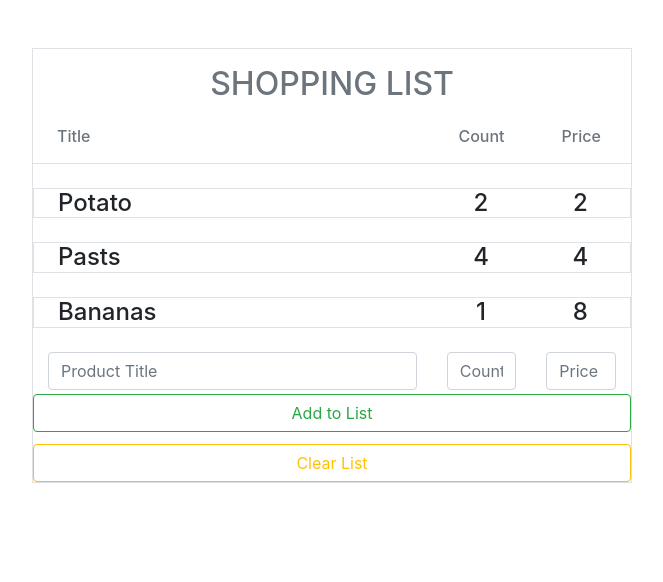
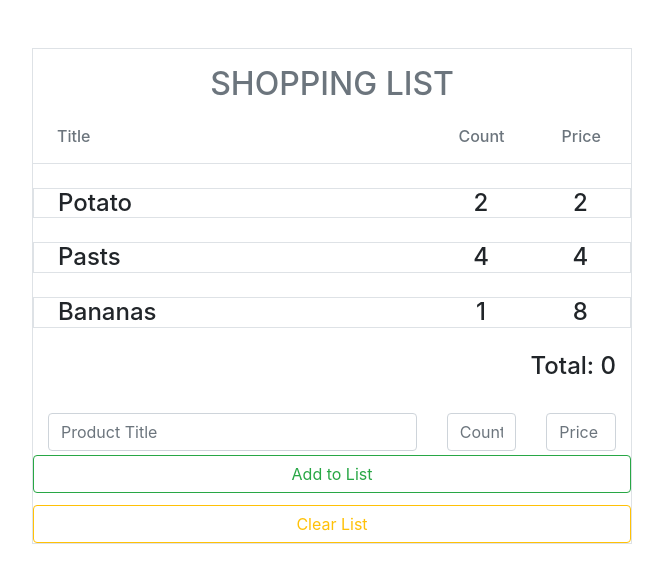
Before and after one commit to slvDev/shopping-basket, a React (Create React App) app: page / in a window 1280 px wide. Shown: the top 582 px of the page, without its empty margins (308-971 px from the left). Built offline with nearby package versions, Linux system fonts and the light colour scheme.

Commit message:
Add Footer and cleanup AddProductForm

```diff
--- a/src/Components/App.js
+++ b/src/Components/App.js
@@ -2,6 +2,7 @@ import React, { Component } from 'react'
 import Header from './Header'
 import ProductList from './ProductList'
 import AddProductForm from './AddProductForm'
+import Footer from './Footer'
 
 class App extends Component {
     state = {
@@ -29,6 +30,7 @@ class App extends Component {
             <div className="container border mt-5">
                 <Header />
                 <ProductList products={this.state.products} />
+                <Footer />
                 <AddProductForm />
             </div>
         )
--- /dev/null
+++ b/src/Components/Footer.js
@@ -0,0 +1,13 @@
+import React from 'react'
+
+const Footer = () => {
+    return (
+        <div className="row mb-4">
+            <div className="col text-right">
+                <h4>Total: 0</h4>
+            </div>
+        </div>
+    )
+}
+
+export default Footer
```
Also changed, not shown: src/Components/AddProductForm.js (+0 -14 lines).
